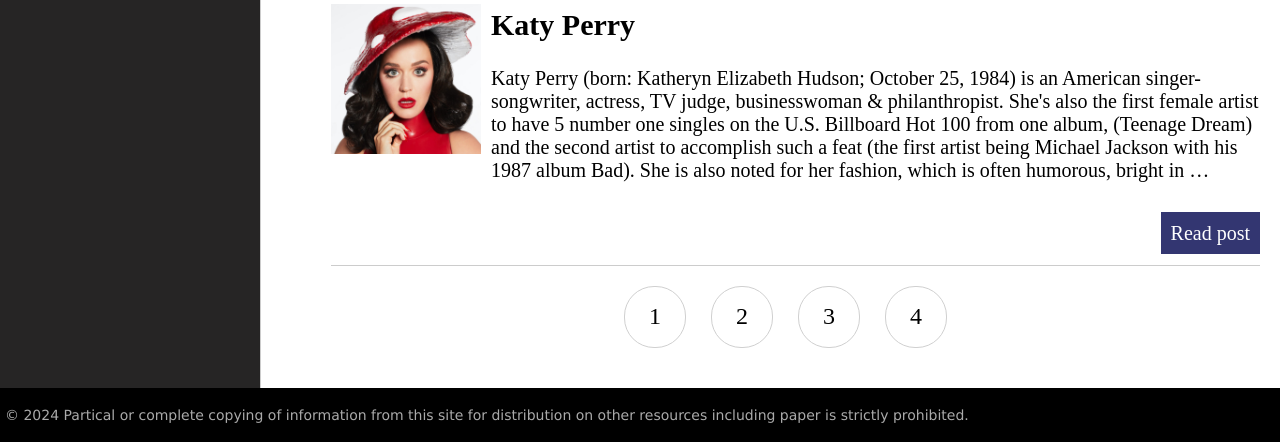
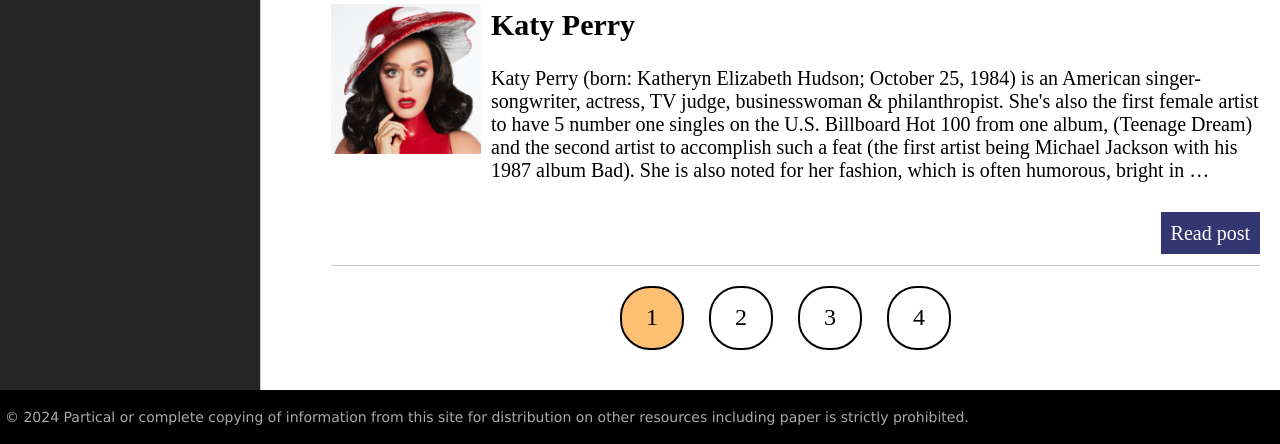
Before and after one commit to yeronim1/Articles, a Django app: page / in a window 1280 px wide. Shown: the part 888-1332 px from the top of the page. Run offline with Django 5.2, Linux system fonts and the light colour scheme; data comes from the database, SQL or seed files in the repository.

Commit message:
some changes in style.css and pagination

```diff
--- a/coolsite/women/static/women/css/styles.css
+++ b/coolsite/women/static/women/css/styles.css
@@ -408,7 +408,7 @@ ul.lang-list li a:hover {color: #fdc073;}
 	margin: 0 20px 0 0;
 }
 .list-pages a {
-	color: #000;
+	color: #000000;
 	font-size: 24px;
 	text-decoration: none;
 }
@@ -417,15 +417,14 @@ ul.lang-list li a:hover {color: #fdc073;}
 	width: 60px;
 	height: 44px;
 	padding: 16px 0 0 0;
-	border: 1px solid #d0d0d0;
+	border: 2px solid #000000;
 	border-radius: 30px;
 }
 .list-pages .page-num:hover {
 	box-shadow: 3px 3px 1px #d0d0d0;
 }
 .list-pages .page-num-selected {
-	border: none;
-	color: #000;
+	background-color: #fdc073;
 	font-size: 20px;
 }
 .list-pages .page-num-selected:hover {
--- a/coolsite/women/templates/women/base.html
+++ b/coolsite/women/templates/women/base.html
@@ -66,15 +66,17 @@
 	<div class="content-text">
 {% block content %}
 {% endblock %}
+{% if page_obj.has_other_pages %}
 <nav class="list-pages">
     <ul>
         {% for p in paginator.page_range %}
-        <li class="page-num">
+        <li class="{% if p == page_obj.number %}page-num-selected{% else %}page-num{% endif %}">
             <a href="?page={{ p }}">{{ p }}</a>
         </li>
         {% endfor %}
     </ul>
 </nav>
+{% endif %}
 	</div>
 <!-- Конец блока контента -->
 
--- a/coolsite/women/utils.py
+++ b/coolsite/women/utils.py
@@ -8,6 +8,8 @@ menu = [{'title': 'About site', 'url_name': 'about'},
 
 
 class DataMixin:
+    paginate_by = 3
+
     def get_user_context(self, **kwargs):
         context = kwargs
         cats = Category.objects.annotate(Count('women'))
--- a/coolsite/women/views.py
+++ b/coolsite/women/views.py
@@ -11,7 +11,6 @@ from .models import *
 from .utils import *
 
 class WomenHome(DataMixin, ListView):
-    paginate_by = 3
     model = Women
     template_name = 'women/index.html'
     context_object_name = 'posts'
```
